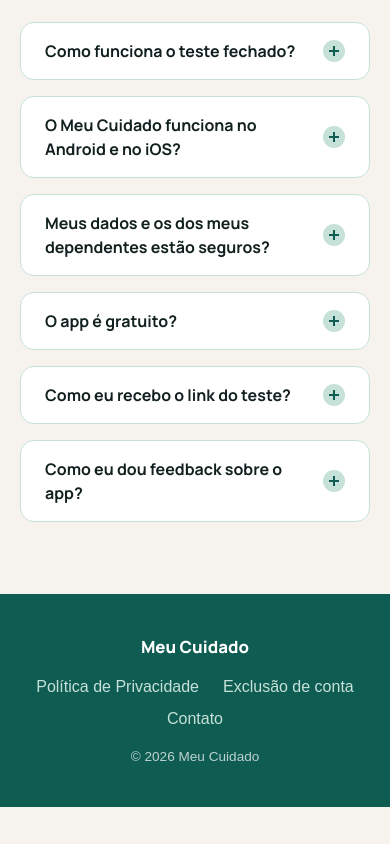
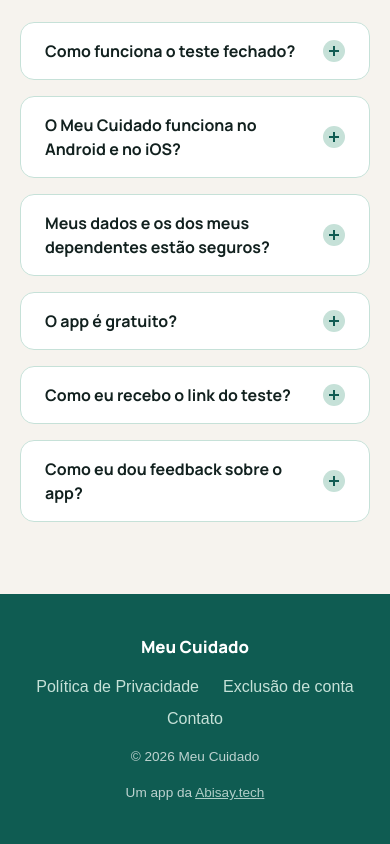
Before and after one commit to jahncarlos125/mylittle-redirect, a Next.js app: page / in a window 390 px wide. Shown: the part 5543-6387 px from the top of the page. Before the commit the page ends 6350 px from the top, so only its background shows below. Built offline with nearby package versions, Linux system fonts and the light colour scheme; a web font is replaced by a local one.

Commit message:
fix(ux): alinha cards de recursos (desktop) + email contato@abisay.tech + credito Abisay no footer

```diff
--- a/app/exclusao-de-conta/page.js
+++ b/app/exclusao-de-conta/page.js
@@ -34,7 +34,7 @@
         <h2>Solicitacao por contato</h2>
         <p>
           Se voce nao conseguir acessar o aplicativo, envie uma solicitacao para{' '}
-          <a href="mailto:abisaytech@gmail.com">abisaytech@gmail.com</a> usando o email
+          <a href="mailto:contato@abisay.tech">contato@abisay.tech</a> usando o email
           da conta e informe que deseja excluir sua conta e seus dados do Meu Cuidado.
           Podemos pedir informacoes adicionais para confirmar que a solicitacao foi
           feita pelo titular da conta.
--- a/app/globals.css
+++ b/app/globals.css
@@ -300,6 +300,28 @@
   .feature-card:hover{transform:translateY(-4px);box-shadow:0 18px 34px rgba(18,33,31,.12)}
 }
 
+/* Desktop (≥768px): os 4 cards precisam alinhar os títulos na mesma
+   linha horizontal. O card "Claro & escuro" tem 2 telas (par) em vez de
+   1 — como as duas telas do par compartilham a mesma proporção da tela
+   única, dar a mesma LARGURA às duas não funciona (dobraria a largura
+   necessária); em vez disso, todos os cards ganham uma altura de mídia
+   fixa e as imagens (single ou par) se ajustam a essa altura via
+   height:100%/width:auto, then ficam centralizadas. clamp() encolhe a
+   altura um pouco em telas mais estreitas (768–1000px, grid 2 colunas
+   ainda cabe folgado; pouco acima de 1000px, grid vira 4 colunas e o
+   card fica mais estreito) para o par de telas nunca estourar a largura
+   do card — a `.feature-card__media` mantém overflow:hidden como rede
+   de segurança extra contra overflow horizontal. */
+@media (min-width:768px){
+  .features__grid{align-items:stretch}
+  .feature-card{height:100%}
+  .feature-card__media{
+    height:clamp(140px,16vw,230px);align-items:center;justify-content:center;padding-top:0;
+  }
+  .feature-card__shot{width:auto;height:100%;max-width:100%}
+  .feature-card__shot--pair{width:auto;height:100%;max-width:100%}
+}
+
 @media (max-width:1000px){
   .features__grid{grid-template-columns:repeat(2,1fr)}
 }
@@ -545,3 +567,7 @@
 .footer__links a:hover{color:#fff;text-decoration:underline}
 .footer__links a:focus-visible{outline:2px solid var(--mint);outline-offset:3px;border-radius:2px}
 .footer__copy{opacity:.72;font-size:.85rem}
+.footer__credit{font-size:.85rem;opacity:.72}
+.footer__credit a{color:var(--mint-l2);text-decoration:underline;opacity:1}
+.footer__credit a:hover{color:#fff}
+.footer__credit a:focus-visible{outline:2px solid var(--mint);outline-offset:3px;border-radius:2px}
--- a/app/politica-de-privacidade/page.js
+++ b/app/politica-de-privacidade/page.js
@@ -22,7 +22,7 @@
         <h2>Responsavel e contato</h2>
         <p>
           O responsavel pelo aplicativo Meu Cuidado pode ser contatado pelo email{' '}
-          <a href="mailto:abisaytech@gmail.com">abisaytech@gmail.com</a> para duvidas
+          <a href="mailto:contato@abisay.tech">contato@abisay.tech</a> para duvidas
           sobre privacidade, dados pessoais ou solicitacoes relacionadas a esta politica.
         </p>
 
--- a/components/Faq.js
+++ b/components/Faq.js
@@ -35,7 +35,7 @@
       <>
         Use o formulário logo abaixo e escolha “Enviar um feedback”, ou
         escreva para{" "}
-        <a href="mailto:abisaytech@gmail.com">abisaytech@gmail.com</a> a
+        <a href="mailto:contato@abisay.tech">contato@abisay.tech</a> a
         qualquer momento.
       </>
     ),
--- a/components/Footer.js
+++ b/components/Footer.js
@@ -12,12 +12,22 @@
         <nav className="footer__links" aria-label="Links do rodapé">
           <a href="/politica-de-privacidade/">Política de Privacidade</a>
           <a href="/exclusao-de-conta/">Exclusão de conta</a>
-          <a href="mailto:abisaytech@gmail.com">Contato</a>
+          <a href="mailto:contato@abisay.tech">Contato</a>
         </nav>
 
         <p className="footer__copy">
           © {new Date().getFullYear()} Meu Cuidado
         </p>
+        <p className="footer__credit">
+          Um app da{" "}
+          <a
+            href="https://abisay.tech"
+            target="_blank"
+            rel="noopener noreferrer"
+          >
+            Abisay.tech
+          </a>
+        </p>
       </div>
     </footer>
   );
```
